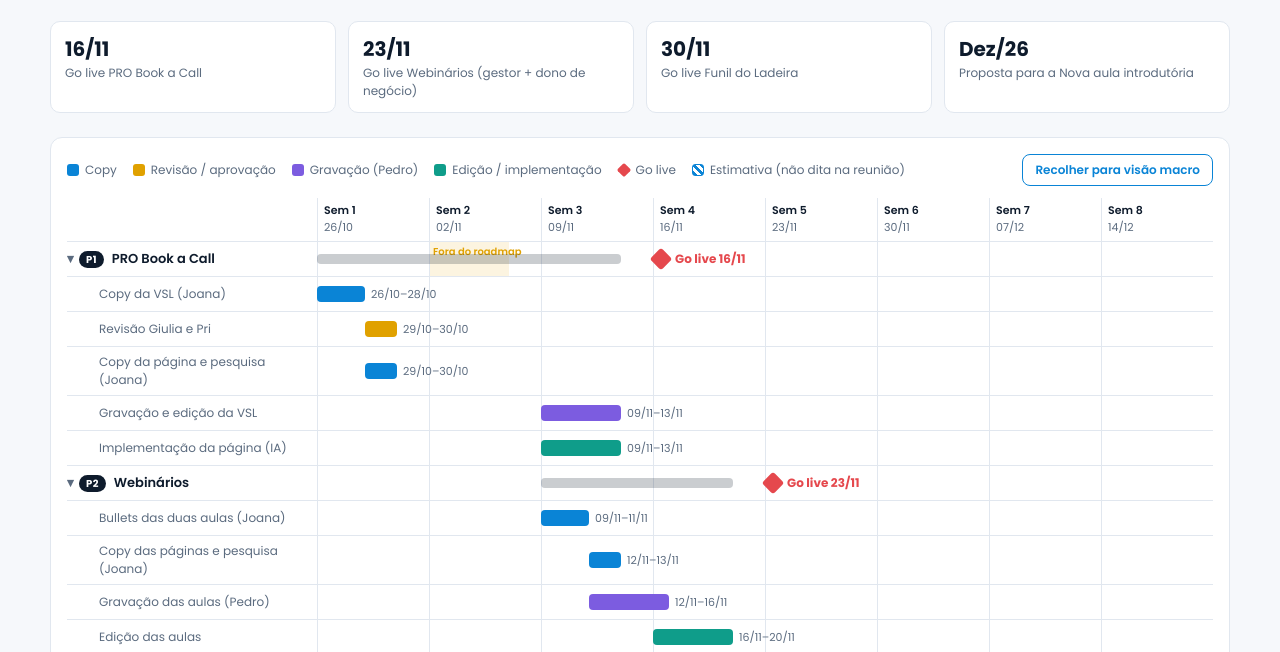
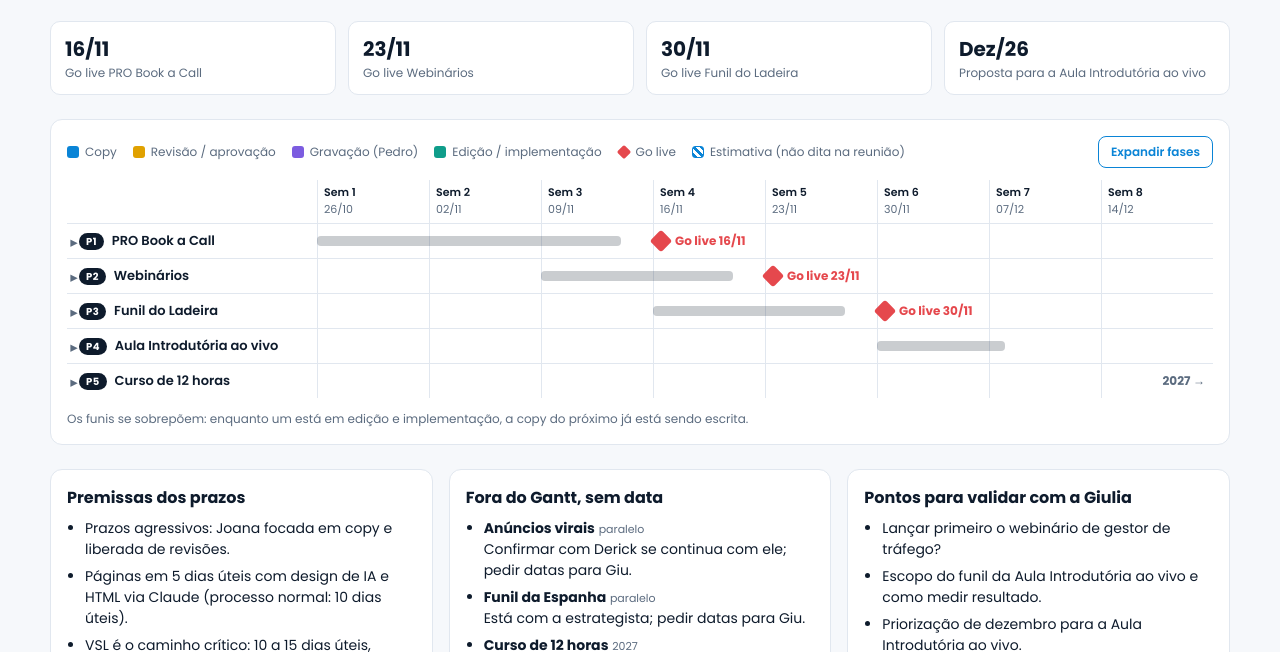
Before and after one commit to flaviaveneziani/funis-q4-ps, a plain HTML site: page index.html in a window 1280 px wide. Shown: the part 148-800 px from the top of the page. Drawn offline with Linux system fonts and the light colour scheme.

Commit message:
Gantt abre recolhido, remove faixa de 02/11 e ajusta nomes P2 e P4
Co-Authored-By: Claude Sonnet 5.5 <noreply@anthropic.com>

```diff
--- a/index.html
+++ b/index.html
@@ -103,9 +103,9 @@ li { min-width: 0; }
 
   <section class="kpis" aria-label="Resumo">
     <div class="kpi"><b>16/11</b><span>Go live PRO Book a Call</span></div>
-    <div class="kpi"><b>23/11</b><span>Go live Webinários (gestor + dono de negócio)</span></div>
+    <div class="kpi"><b>23/11</b><span>Go live Webinários</span></div>
     <div class="kpi"><b>30/11</b><span>Go live Funil do Ladeira</span></div>
-    <div class="kpi"><b>Dez/26</b><span>Proposta para a Nova aula introdutória</span></div>
+    <div class="kpi"><b>Dez/26</b><span>Proposta para a Aula Introdutória ao vivo</span></div>
   </section>
 
   <section class="panel">
@@ -118,12 +118,12 @@ li { min-width: 0; }
         <span><i class="dia"></i>Go live</span>
         <span><i class="est"></i>Estimativa (não dita na reunião)</span>
       </div>
-      <button id="toggle" type="button">Recolher para visão macro</button>
+      <button id="toggle" type="button">Expandir fases</button>
     </div>
     <div class="scroll">
       <div class="gantt" id="gantt"></div>
     </div>
-    <p class="note" style="margin:12px 0 0">Semana de 02/11 fora do roadmap (feriado e agenda do Pedro). Os funis se sobrepõem: enquanto um está em edição e implementação, a copy do próximo já está sendo escrita.</p>
+    <p class="note" style="margin:12px 0 0">Os funis se sobrepõem: enquanto um está em edição e implementação, a copy do próximo já está sendo escrita.</p>
   </section>
 
   <section class="cols">
@@ -149,8 +149,8 @@ li { min-width: 0; }
       <h2>Pontos para validar com a Giulia</h2>
       <ul>
         <li>Lançar primeiro o webinário de gestor de tráfego?</li>
-        <li>Escopo do funil da Nova aula introdutória e como medir resultado.</li>
-        <li>Priorização de dezembro para a aula introdutória.</li>
+        <li>Escopo do funil da Aula Introdutória ao vivo e como medir resultado.</li>
+        <li>Priorização de dezembro para a Aula Introdutória ao vivo.</li>
         <li>Ferramenta de agendamento do Book a Call: Vicky já tem? Se não, comprar.</li>
       </ul>
     </div>
@@ -185,7 +185,7 @@ const funnels = [
     ['Briefing e gravação (Pedro)', 'grav', 11, 23, 11, 25, true],
     ['Edição e implementação', 'impl', 11, 23, 11, 27, true],
   ]},
-  { prio: 'P4', name: 'Aula introdutória ao vivo', live: null, phases: [
+  { prio: 'P4', name: 'Aula Introdutória ao vivo', live: null, phases: [
     ['Janela proposta (a validar com Giulia)', 'tbd', 11, 30, 12, 7],
   ]},
   { prio: 'P5', name: 'Curso de 12 horas', live: null, tail: '2027 →', phases: [] },
@@ -216,7 +216,7 @@ funnels.forEach((f, i) => {
   const tid = 'f' + i;
   html += `<div class="row funnel frow" role="button" tabindex="0" data-f="${tid}" aria-expanded="true">
     <div class="lab"><span class="chev">▾</span><span class="prio ${f.prio === 'P4' || f.prio === 'P5' ? '' : ''}">${f.prio}</span>${f.name}</div>
-    <div class="track">${i === 0 ? band : ''}${grid}${sum}${live}${tail}</div></div>`;
+    <div class="track">${grid}${sum}${live}${tail}</div></div>`;
   f.phases.forEach(p => {
     const s = pos(p[2], p[3]), w = pos(p[4], p[5]) + 1 - s;
     const range = fmt(p[2], p[3]) + (p[3] === p[5] && p[2] === p[4] ? '' : '–' + fmt(p[4], p[5]));
@@ -239,8 +239,9 @@ g.querySelectorAll('.frow').forEach(r => {
   r.addEventListener('click', flip);
   r.addEventListener('keydown', e => { if (e.key === 'Enter' || e.key === ' ') { e.preventDefault(); flip(); } });
 });
-let open = true;
+let open = false;
 const btn = document.getElementById('toggle');
+funnels.forEach((_, i) => setOpen('f' + i, false));
 btn.addEventListener('click', () => {
   open = !open;
   funnels.forEach((_, i) => setOpen('f' + i, open));
```
